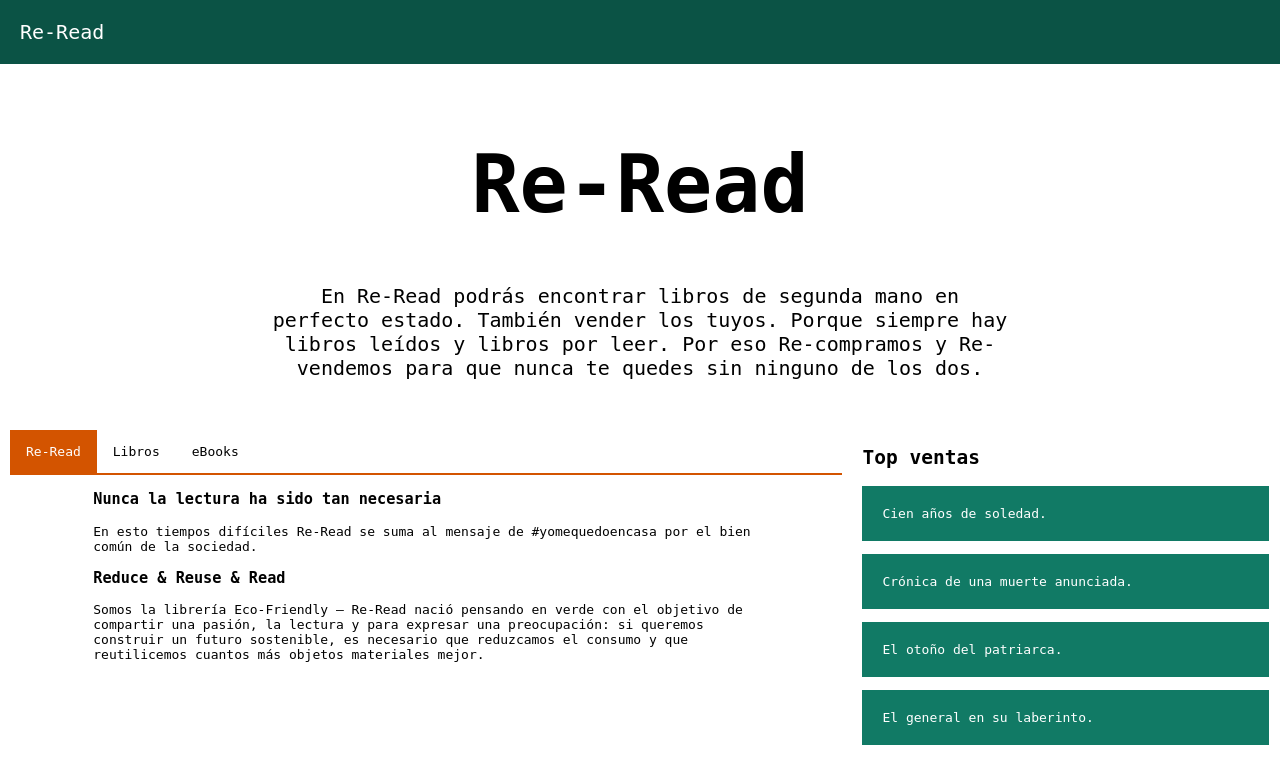
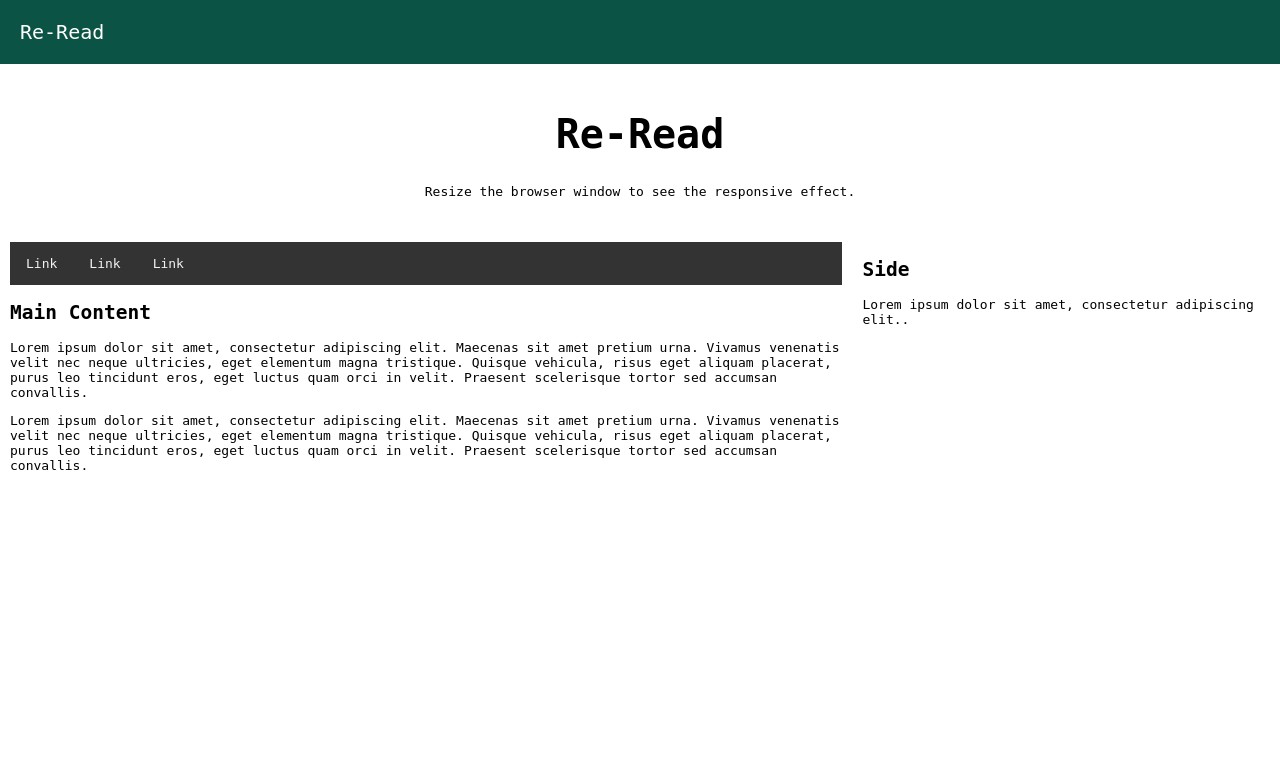
Before and after one commit to CarlosPiedras/ReRead-php, a PHP site: page / in a window 1280 px wide. Shown: the top 784 px of the page. Run offline with PHP 8.4, Linux system fonts and the light colour scheme.

Commit message:
Primera video

```diff
--- a/css/estilos.css
+++ b/css/estilos.css
@@ -1,127 +1,68 @@
-/*Recordemos algunos términos:
-    width - ancho
-    height - alto (altura)
-    padding - relleno
-    border - borde
-*/
-
-/*El selector universal (*) selecciona todos los elementos HTML en la página.*/
 * {
-  /*https://www.w3schools.com/css/css3_box-sizing.asp
-  CSS Box Sizing
-  Por defecto, el width y el height de un elemento se calcula
-    sumando width + padding + border = width total
-    sumando height + padding + border = height total
-  La propiedad box-sizing nos permite incluir el relleno
-  y el borde en el ancho y alto total de un elemento.
-
-  Nos será útil para el diseño en columnas de la página web.
-  */
     box-sizing: border-box;
     font-family: monospace;
   }
 
-/*Quitamos el margin que viene por defecto en la etiqueta body*/
   body {
     margin: 0;
   }
 
-/* Estilo del <div> del logo */
+ /* Style the logo */
  .logo {
-  background-color: #0B5345;
+    background-color: #0b5345;
+    padding: 20px;
+    text-align: left;
     color: white;
-  text-align: left;
-  padding: 20px;
     font-size: 20px;
   }
 
-/* Estilo del encabezado */
+  /* Style the header */
   .header {
+    background-color: white;
     padding: 20px;
-  font-size: 20px;
     text-align: center;
   }
 
-/*Estilo del título <h1> del encabezado
-  ¿Cómo seleccionamos únicamente el h1 de dentro del header?
-  En la hoja de CSS ponemos:
-  .header h1{ ...estilos... }
-  Con esto indicamos lo siguiente:
-  A todo aquel elemento que tenga la clase header y tenga un
-  descendiente <h1> asignale los siguientes estilos.
-*/
   .header h1{
-  font-size: 80px;
+    font-size: 40px;
   }
 
-/*Estilo del párrafo <p> del encabezado
-  Igual que antes: A todo aquel elemento que tenga la clase header y
-  tenga un descendiente <p> asignale los siguientes estilos. */
-.header p{
-  padding: 0 20%;
-}
-
-/*Estilos del menú de navegación
-  https://www.w3schools.com/css/css_overflow.asp
-  CSS Overflow
-  La propiedad overflow especifica si se debe recortar el contenido o agregar barras de desplazamiento cuando el contenido de un elemento es demasiado grande para caber en el área especificada.
-*/
+  /* Style the top navigation bar */
   .topnav {
     overflow: hidden;
-  border-bottom: 2px solid #D35400;
-
+    background-color: #333;
   }
 
   /* Style the topnav links */
   .topnav a {
     float: left;
     display: block;
+    color: #f2f2f2;
     text-align: center;
     padding: 14px 16px;
     text-decoration: none;
-  color: black;
   }
 
   /* Change color on hover */
   .topnav a:hover {
-  background-color: #D35400;
-  color: white;
+    background-color: #ddd;
+    color: black;
   }
 
-.topnav a.active {
-  background-color: #D35400;
-  color: white;
-}
-
-
-/*https://www.w3schools.com/css/css_website_layout.asp
-  Diseño en columnas del sitio web.
-
-*/
   /* Create three unequal columns that floats next to each other */
   .column {
     float: left;
     padding: 10px;
   }
-.textpage {
-    margin:auto;
-    width:80%;
+
+  /* Left column */
+  .column.left {
+    width: 66.6%;
   }
-/*right column */
+
+  /* Right column */
   .column.right {
     width: 33.3%;
-}
-
-/* right column - parrafs*/
-.column.right p {
-  padding: 20px;
-  background-color: #117A65;
-  color: white;
-}
-
-/* left column */
-.column.left {
-  width: 66.6%;
   }
 
   /* Clear floats after the columns */
--- a/index.html
+++ b/index.html
@@ -1,49 +1,38 @@
 <!DOCTYPE html>
-<!-- saved from url=(0047)https://dannylarrea.github.io/reread/index.html -->
-<html lang="en"><head><meta http-equiv="Content-Type" content="text/html; charset=UTF-8">
-<title>Re-Read</title>
-
-<meta name="viewport" content="width=device-width, initial-scale=1.0">
+<html lang="en">
+<head>
+<title>CSS Website Layout</title>
+<meta charset="utf-8">
+<meta name="viewport" content="width=device-width, initial-scale=1">
 <link rel="stylesheet" type="text/css" href="css/estilos.css">
 </head>
 <body>
 
-<title>Re-Read</title>
-
-<div class="logo">Re-Read</div>
+  <div class="logo">Re-Read</div>
 
 <div class="header">
   <h1>Re-Read</h1>
-  <p>En Re-Read podrás encontrar libros de segunda mano en perfecto estado. También vender los tuyos. Porque siempre hay libros leídos y libros por leer. Por eso Re-compramos y Re-vendemos para que nunca te quedes sin ninguno de los dos.</p>
+  <p>Resize the browser window to see the responsive effect.</p>
 </div>
 
+
 <div class="row">
-  <div class="column left">
-
-    <div class="topnav">
-      <a href="https://dannylarrea.github.io/reread/index.html" class="active">Re-Read</a>
-      <a href="https://dannylarrea.github.io/reread/view/libros.html">Libros</a>
-      <a href="https://dannylarrea.github.io/reread/view/ebooks.html">eBooks</a>
-    </div>
-
-    <div class="textpage">
-      <h3>Nunca la lectura ha sido tan necesaria</h3>
-      <p>En esto tiempos difíciles Re-Read se suma al mensaje de #yomequedoencasa por el bien común de la sociedad.</p>
-
-      <h3>Reduce &amp; Reuse &amp; Read</h3>
-      <p>Somos la librería Eco-Friendly  – Re-Read nació pensando en verde con el objetivo de compartir una pasión, la lectura y para expresar una preocupación: si queremos construir un futuro sostenible, es necesario que reduzcamos el consumo y que reutilicemos cuantos más objetos materiales mejor.</p>
-    </div>
+ <div class="column left">
+  <div class="topnav">
+    <a href="#">Link</a>
+    <a href="#">Link</a>
+    <a href="#">Link</a>
+  </div>
+    <h2>Main Content</h2>
+    <p>Lorem ipsum dolor sit amet, consectetur adipiscing elit. Maecenas sit amet pretium urna. Vivamus venenatis velit nec neque ultricies, eget elementum magna tristique. Quisque vehicula, risus eget aliquam placerat, purus leo tincidunt eros, eget luctus quam orci in velit. Praesent scelerisque tortor sed accumsan convallis.</p>
+    <p>Lorem ipsum dolor sit amet, consectetur adipiscing elit. Maecenas sit amet pretium urna. Vivamus venenatis velit nec neque ultricies, eget elementum magna tristique. Quisque vehicula, risus eget aliquam placerat, purus leo tincidunt eros, eget luctus quam orci in velit. Praesent scelerisque tortor sed accumsan convallis.</p>
   </div>
 
   <div class="column right">
-    <h2>Top ventas</h2>
-    <p>Cien años de soledad.</p>
-    <p>Crónica de una muerte anunciada.</p>
-    <p>El otoño del patriarca.</p>
-    <p>El general en su laberinto.</p>
+    <h2>Side</h2>
+    <p>Lorem ipsum dolor sit amet, consectetur adipiscing elit..</p>
   </div>
 </div>
 
-
-
-</body></html>
+</body>
+</html>
```
Also changed, not shown: other parts of css/estilos.css (+0 -39 lines). Lines whose indentation alone changed are shown as unchanged.
